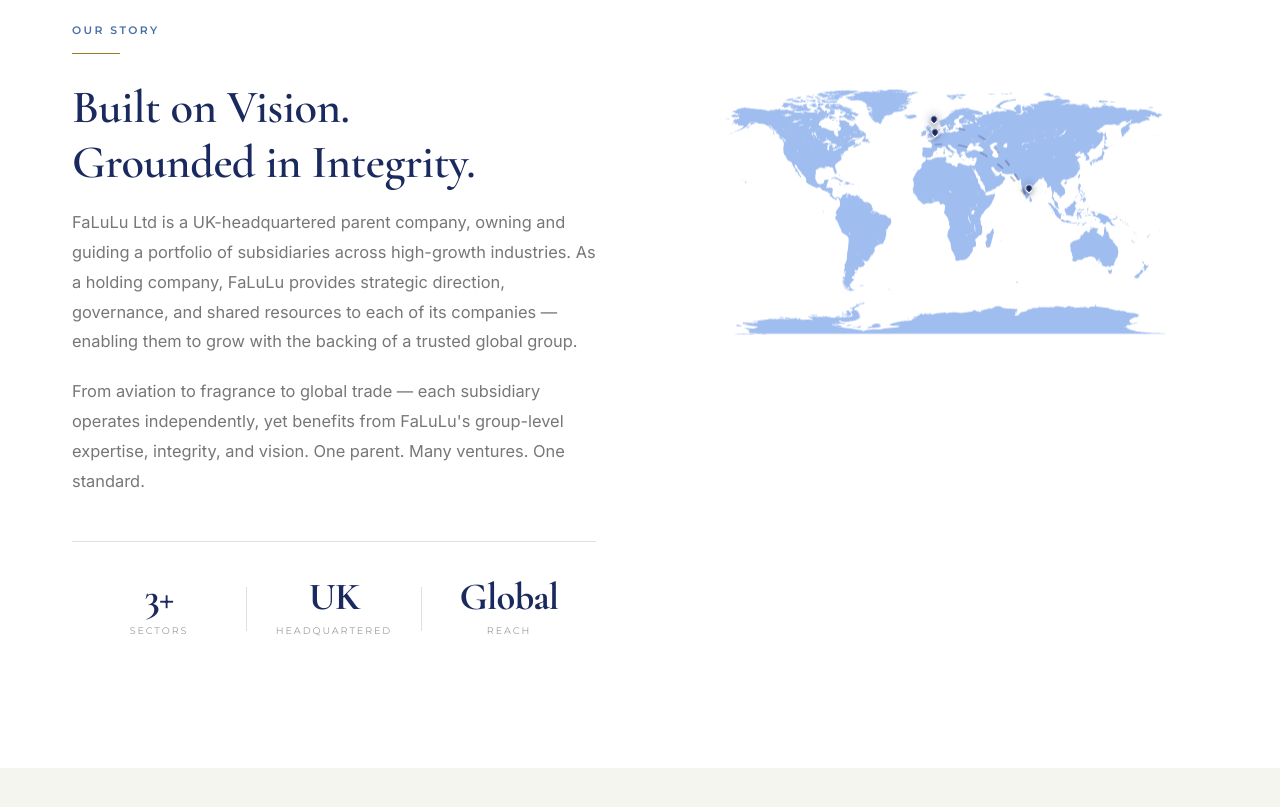
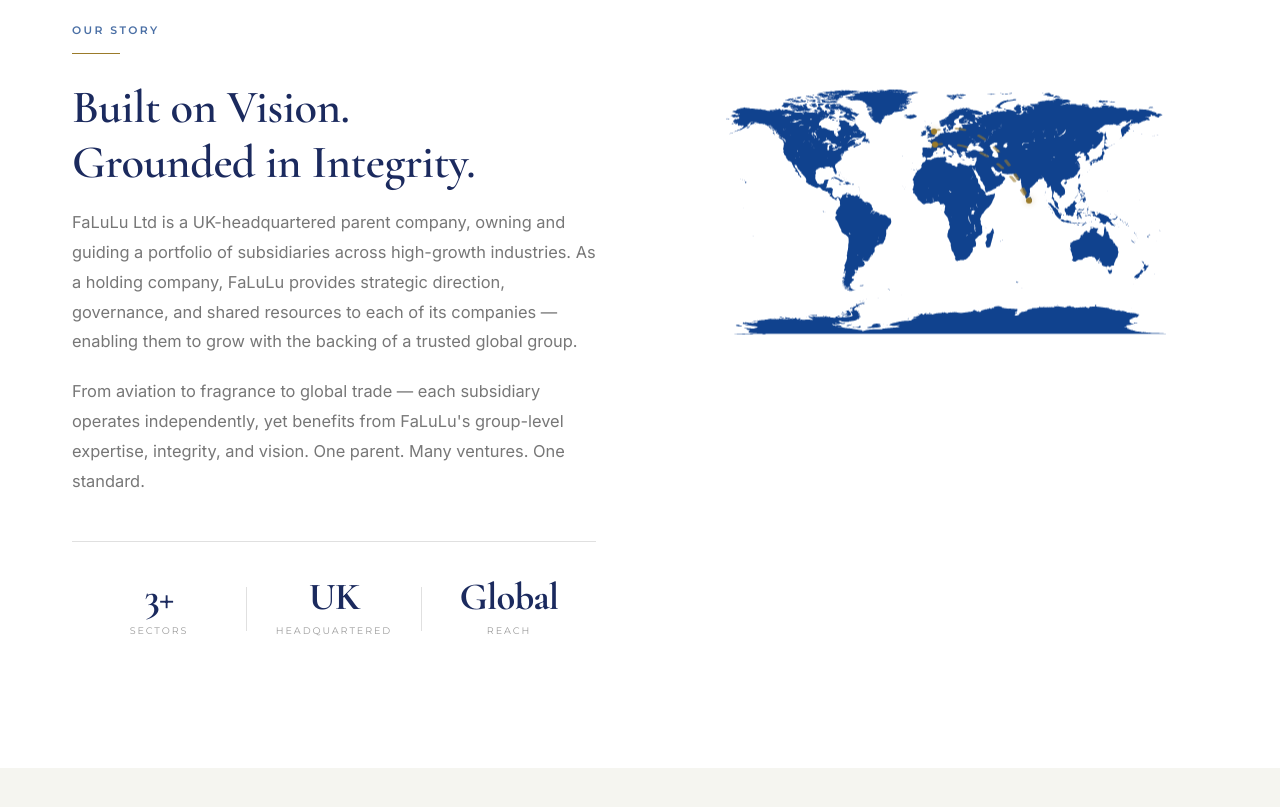
Before and after one commit to swali78/falulu, a website built with Vite: page index.html in a window 1280 px wide. Shown: the part 1141-1948 px from the top of the page. Built offline with nearby package versions, Linux system fonts and the light colour scheme.

Commit message:
design: refine global map styling and eliminate unwanted spacing in sectors and footer

```diff
--- a/index.html
+++ b/index.html
@@ -140,7 +140,7 @@
         <!-- Globe graphic -->
         <div class="about-visual fade-in" aria-hidden="true">
           <div class="map-wrapper">
-            <img src="/src/assets/images/world-map.svg" class="map-svg" alt="Global Map Visualization" style="opacity: 0.6; filter: invert(36%) sepia(17%) saturate(1750%) hue-rotate(182deg) brightness(97%) contrast(85%);" />
+            <img src="/src/assets/images/world-map.svg" class="map-svg" alt="Global Map Visualization" style="opacity: 0.95;" />
 
             <!-- SVG Flight Paths -->
             <svg class="map-lines" viewBox="0 0 100 100" preserveAspectRatio="none">
@@ -150,18 +150,16 @@
               <path d="M 47.6 22.5 Q 60 20 68.8 45.5" class="flight-path-line" />
             </svg>
 
-            <!-- UK / London -->
-            <div class="map-pin uk-pin">
+            <!-- Business Locations -->
+            <div class="map-pin" style="top: 17%; left: 47.2%;">
               <div class="pin-dot"></div>
               <div class="pin-pulse"></div>
             </div>
-            <!-- Scotland -->
-            <div class="map-pin scotland-pin">
+            <div class="map-pin" style="top: 22.5%; left: 47.6%;">
               <div class="pin-dot"></div>
               <div class="pin-pulse"></div>
             </div>
-            <!-- India -->
-            <div class="map-pin india-pin">
+            <div class="map-pin" style="top: 45.5%; left: 68.8%;">
               <div class="pin-dot"></div>
               <div class="pin-pulse"></div>
             </div>
--- a/src/css/styles.css
+++ b/src/css/styles.css
@@ -40,6 +40,7 @@
 
 html {
   scroll-behavior: smooth;
+  scroll-padding-top: 100px; /* Prevents sticky header overlapping section titles when navigated to */
   font-size: 16px;
 }
 
@@ -586,7 +587,7 @@ button { cursor: pointer; border: none; background: none; font-family: inherit;
   width: 100%;
   height: auto;
   display: block;
-  filter: drop-shadow(0 8px 32px rgba(27, 42, 94, 0.06));
+  filter: brightness(0) invert(13%) sepia(85%) saturate(2893%) hue-rotate(213deg) brightness(91%) contrast(97%);
 }
 
 .map-wrapper {
@@ -603,21 +604,18 @@ button { cursor: pointer; border: none; background: none; font-family: inherit;
   display: flex;
   align-items: center;
   justify-content: center;
-  /* Anchor the bottom-center (the tip) to the coordinates */
-  transform: translate(-50%, -100%);
+  /* Center exactly on the coordinate */
+  transform: translate(-50%, -50%);
 }
 
 .pin-dot {
-  width: 8px;
-  height: 8px;
-  background-color: var(--navy); /* Dark Blue */
-  border: 1px solid var(--white);
-  border-radius: 50% 50% 50% 0;
-  transform: rotate(-45deg);
+  width: 6px;
+  height: 6px;
+  background-color: var(--gold);
+  border-radius: 50%;
   position: relative;
   z-index: 2;
-  box-shadow: 0 0 10px rgba(27, 42, 94, 0.4), -2px 2px 4px rgba(0,0,0,0.2);
-  animation: pinBounce 2s cubic-bezier(0.28, 0.84, 0.42, 1) infinite;
+  box-shadow: 0 0 6px rgba(155, 123, 42, 0.4);
 }
 
 .map-lines {
@@ -632,11 +630,11 @@ button { cursor: pointer; border: none; background: none; font-family: inherit;
 
 .flight-path-line {
   fill: none;
-  stroke: var(--navy);
-  stroke-width: 0.5;
+  stroke: var(--gold);
+  stroke-width: 0.8;
   stroke-dasharray: 2 4;
   stroke-linecap: round;
-  opacity: 0.3;
+  opacity: 0.6;
   animation: dashMove 15s linear infinite;
 }
 
@@ -647,41 +645,24 @@ button { cursor: pointer; border: none; background: none; font-family: inherit;
 
 .pin-pulse {
   position: absolute;
-  width: 10px;
-  height: 4px;
-  background-color: var(--navy);
+  width: 14px;
+  height: 14px;
+  background-color: var(--gold);
   border-radius: 50%;
   z-index: 1;
-  bottom: -4px;
-  opacity: 0.2;
-  filter: blur(1.5px);
-  animation: pinShadowPulse 2s cubic-bezier(0.28, 0.84, 0.42, 1) infinite;
+  top: 50%;
+  left: 50%;
+  transform: translate(-50%, -50%);
+  opacity: 0.3;
+  animation: nodePulse 2s cubic-bezier(0.28, 0.84, 0.42, 1) infinite;
 }
 
-@keyframes pinBounce {
-  0%, 100% { transform: rotate(-45deg) translate(0, 0); }
-  50% { transform: rotate(-45deg) translate(6px, -6px); }
+@keyframes nodePulse {
+  0%, 100% { transform: translate(-50%, -50%) scale(1); opacity: 0.4; }
+  50% { transform: translate(-50%, -50%) scale(1.6); opacity: 0; }
 }
 
-@keyframes pinShadowPulse {
-  0%, 100% { transform: scale(1); opacity: 0.4; }
-  50% { transform: scale(1.8); opacity: 0; }
-}
 
-.uk-pin {
-  top: 22.5%;
-  left: 47.6%;
-}
-
-.scotland-pin {
-  top: 17%;
-  left: 47.2%;
-}
-
-.india-pin {
-  top: 45.5%;
-  left: 68.8%;
-}
 
 /* ============================================================
    SECTORS
@@ -1379,14 +1360,17 @@ button { cursor: pointer; border: none; background: none; font-family: inherit;
   .about-visual {
     order: -1;
   }
-  .map-svg {
+  .map-wrapper {
     max-width: 320px;
     margin: 0 auto;
     animation: none;
   }
+  .map-svg {
+    max-width: 100%;
+  }
 
   /* Sectors */
-  .categories-section { padding: 0; }
+  .sectors-section { padding: 5rem 0; }
   .sectors-grid {
     grid-template-columns: 1fr;
     gap: 1.25rem;
@@ -1412,9 +1396,13 @@ button { cursor: pointer; border: none; background: none; font-family: inherit;
   .contact-form { padding: 1.875rem 1.5rem; }
 
   /* Footer */
+  .footer {
+    padding: 3rem 0 0;
+  }
   .footer-top {
     grid-template-columns: 1fr;
-    gap: 2.5rem;
+    gap: 2rem;
+    padding-bottom: 2rem;
   }
   .footer-brand { grid-column: auto; }
   .footer-bottom {
```
